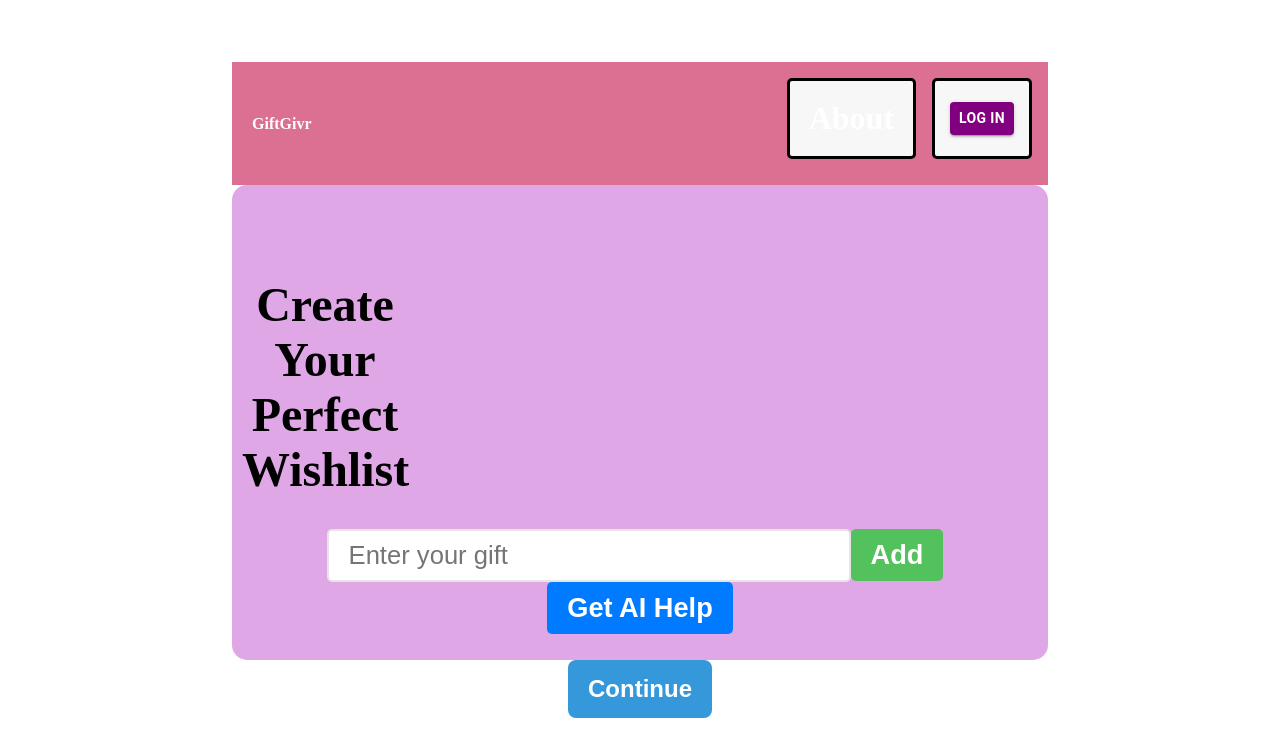
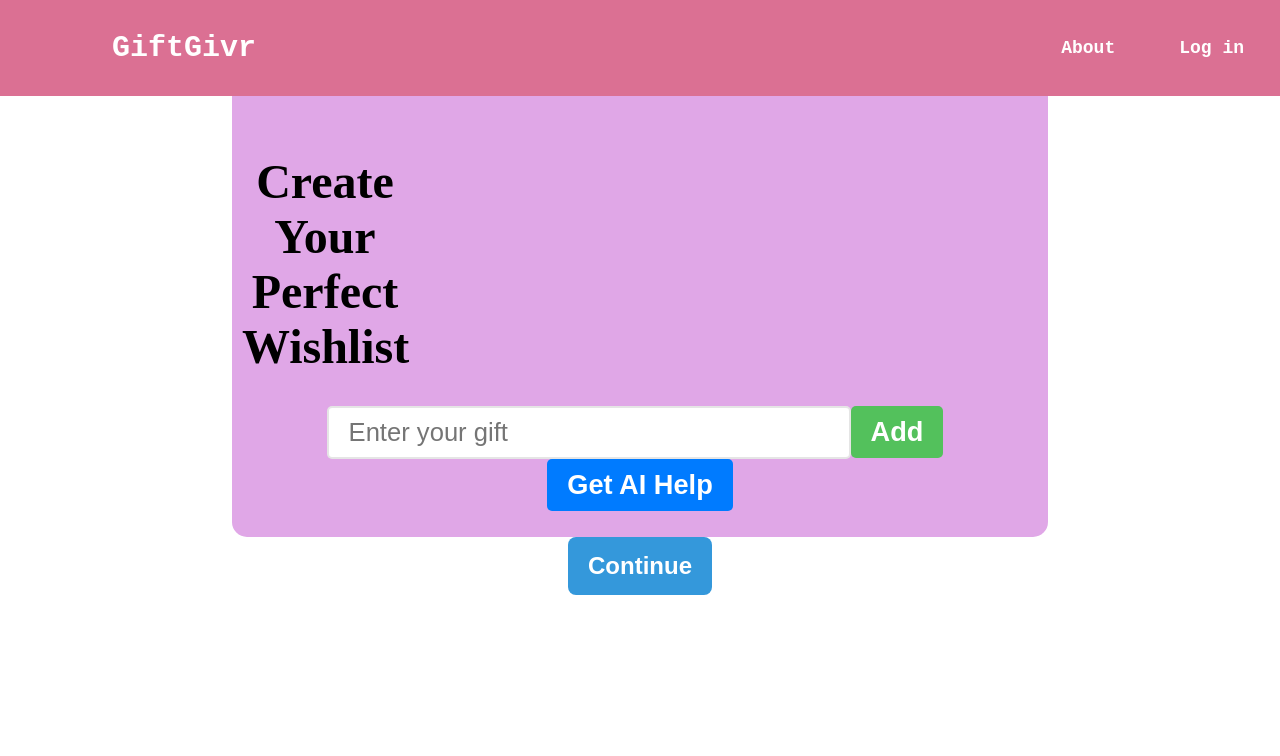
Before and after one commit to AndyNguwin/GiftGivr, a React (Vite) app: page /CreateWishlist in a window 1280 px wide. Shown: the top 756 px of the page. Built offline with nearby package versions, Linux system fonts and the light colour scheme.

Commit message:
Oo pretty

```diff
--- a/src/components/Navbar.css
+++ b/src/components/Navbar.css
@@ -2,11 +2,18 @@
     background-color: palevioletred;
     display: flex;
     justify-content: space-between;
-    align-items: stretch;
-    gap: 2rem;
-    padding: 0 1rem;
+    align-items: center;
+    padding: 3rem 2rem;
     color: white;
-
+    width:100%;
+    max-width: 100vw; /* Ensures full screen width */
+    box-sizing: border-box;
+    height: 60px; /* Optional: Adjust height */
+    position: fixed; /* Sticks it to the top */
+    top: 0;
+    left: 0;
+    right: 0; /* Ensures it extends to the right edge */
+    z-index: 1000; /* Keeps navbar on top */
 }
 
 .navbar ul{
@@ -18,6 +25,7 @@
 .navbar a{
     text-decoration: none;
     font-weight: bold;
+    font-size: 18px;
     display: flex;
     align-items: center;
     padding:.25rem;
@@ -32,3 +40,13 @@
 .navbar li:hover{
     background: lightpink;
 }
+
+#site-title{
+    font-size: 30px;
+    font-family: "Papyrus", "Courier New", monospace;
+    padding-left: 80px;
+}
+
+.text{
+    font-family: "Papyrus", "Courier New", monospace;
+}
--- a/src/components/Navbar.tsx
+++ b/src/components/Navbar.tsx
@@ -1,27 +1,15 @@
 import React from 'react';
 import './Navbar.css';
-import { Button } from '@mui/material';import { purple } from '@mui/material/colors';
-;
 
 const Navbar: React.FC = () => {
   return (
     <nav className="navbar">
-      <a href="/" className="site-title">GiftGivr</a>
+      <a href="/" id="site-title">GiftGivr</a>
       <ul>
-        <li>
-          <a href="/about">About</a>
-        </li>
-        <li>
-        <Button
-            component="a"
-            href="/LogIn"
-            variant="contained"
-            sx={{ backgroundColor: 'purple', '&:hover': { backgroundColor: 'darkpurple' } }} // Custom styles
-            className="login-button"
-          >
-            Log In
-          </Button>
-        </li>
+          <a href="/about" className='text'>About</a>
+        <ul>
+            <a href="/LogIn" className='text'>Log in</a>
+        </ul>
       </ul>
     </nav>
   );
```
